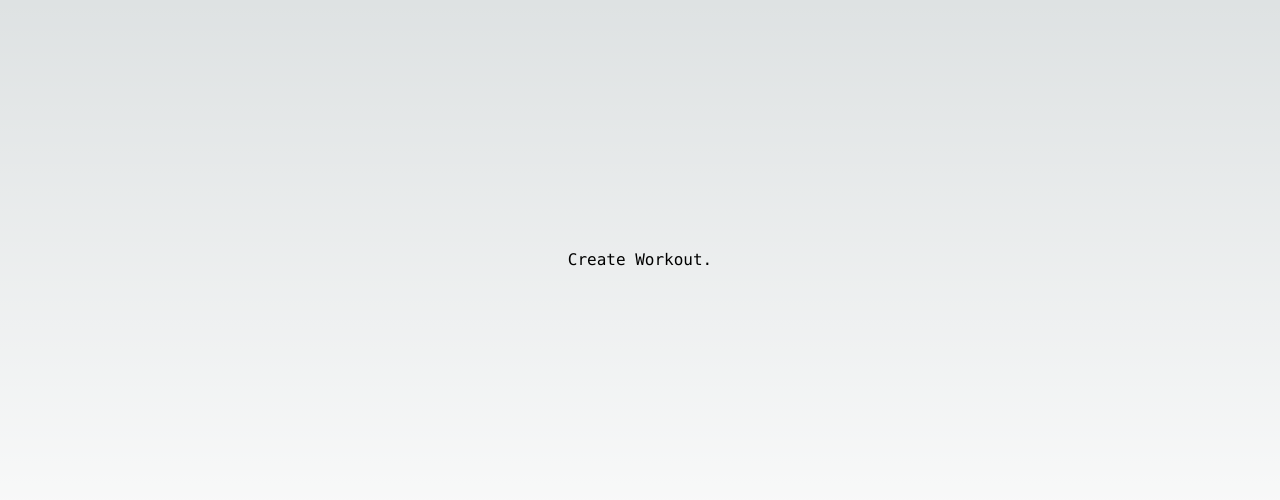
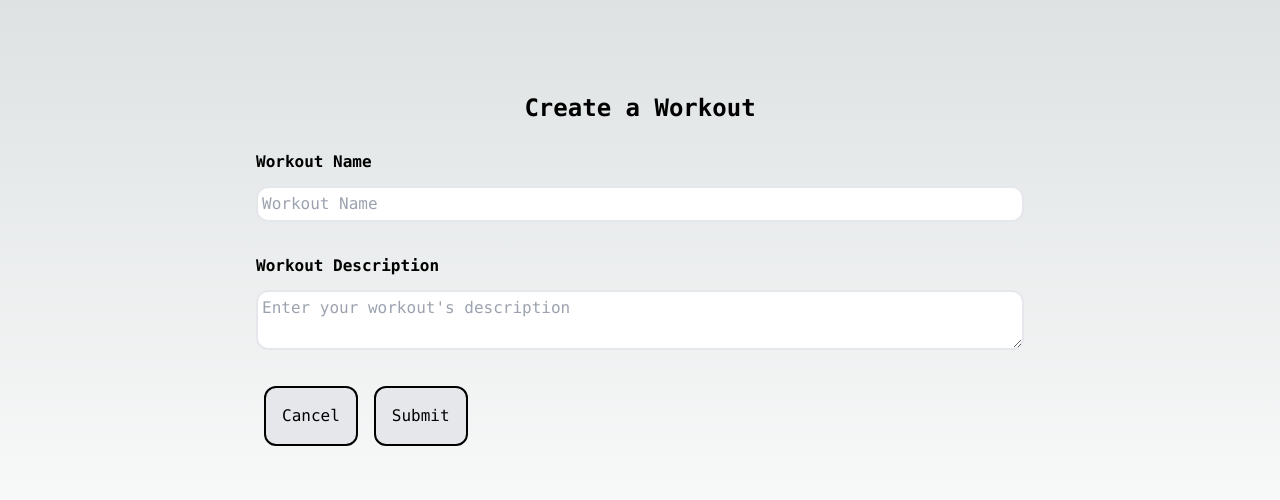
Before and after one commit to vbojcev/SplitShare, a Next.js app in the folder split-share/: page /profile/create-workout in a window 1280 px wide. Shown: the part 158-658 px from the top of the page. Built offline with nearby package versions, Linux system fonts and the light colour scheme; no server answers; sample sign-in values are in the browser's storage.

Commit message:
basic workout creation endpoint + frontend

```diff
--- /dev/null
+++ b/split-share/app/api/workout/new/route.ts
@@ -0,0 +1,21 @@
+import Workout from '@/models/workout';
+import { connectToDB } from '@/utils/database';
+
+export const POST = async (request: any) => {
+  const { userId, name, description } = await request.json();
+
+  try {
+    await connectToDB();
+
+    const newWorkout = new Workout({
+      creator: userId,
+      name: name,
+      description: description,
+    });
+
+    await newWorkout.save();
+    return new Response(JSON.stringify(newWorkout), { status: 201 });
+  } catch (error) {
+    return new Response('Failed to create prompt', { status: 500 });
+  }
+};
--- a/split-share/app/browse/page.tsx
+++ b/split-share/app/browse/page.tsx
@@ -8,32 +8,12 @@ const page = () => {
     <div className="relative flex w-full flex-col place-items-center">
       <WorkoutCard
         name={'Workout A'}
-        author={'User A'}
+        creator={'User A'}
         description={placeholdertext}
       />
       <WorkoutCard
         name={'Workout B'}
-        author={'User B'}
-        description={placeholdertext}
-      />
-      <WorkoutCard
-        name={'Workout C'}
-        author={'User C'}
-        description={placeholdertext}
-      />
-      <WorkoutCard
-        name={'Workout D'}
-        author={'User D'}
-        description={placeholdertext}
-      />
-      <WorkoutCard
-        name={'Workout E'}
-        author={'User E'}
-        description={placeholdertext}
-      />
-      <WorkoutCard
-        name={'Workout F'}
-        author={'User F'}
+        creator={'User B'}
         description={placeholdertext}
       />
     </div>
--- a/split-share/app/profile/create-workout/page.tsx
+++ b/split-share/app/profile/create-workout/page.tsx
@@ -1,22 +1,23 @@
 'use client';
 
-import { useSession, getProviders } from 'next-auth/react';
-import { useEffect, useState } from 'react';
+import { useSession } from 'next-auth/react';
+import { FormEventHandler, useEffect, useState } from 'react';
 import { useRouter } from 'next/navigation';
 
+import WorkoutForm from '@/components/WorkoutForm';
+
 const CreateWorkout = () => {
-  const [providers, setProviders] = useState(null);
-
   //pull user session:
   const { data: session } = useSession();
 
   const router = useRouter();
 
+  const [isSubmitting, setIsSubmitting] = useState(false);
+
+  const [workout, setWorkout] = useState({ name: '', description: '' });
+
   useEffect(() => {
     (async () => {
-      const res: any = await getProviders();
-      setProviders(res);
-
       //if user not logged in, redirect to home
       if (!session?.user) {
         router.push('/');
@@ -24,11 +25,42 @@ const CreateWorkout = () => {
     })();
   }, []);
 
+  const createWorkout: FormEventHandler = async (e) => {
+    e.preventDefault();
+
+    try {
+      const response = await fetch('/api/workout/new', {
+        method: 'POST',
+        body: JSON.stringify({
+          name: workout.name,
+          userId: session?.user
+            ? session.user.id
+            : 'ERROR: NO USER ID. PLEASE PURGE.',
+          description: workout.description,
+        }),
+      });
+
+      //Return to profile page upon successful creation.
+      if (response.ok) {
+        router.push('/profile');
+      }
+    } catch (error) {
+      console.log(error);
+    } finally {
+      setIsSubmitting(false);
+    }
+  };
+
   return (
     <>
       {session?.user ? (
-        <div className="relative flex place-items-center">
-          <p>Create Workout.</p>
+        <div className="flex w-full max-w-3xl flex-col">
+          <WorkoutForm
+            handleSubmit={createWorkout}
+            workout={workout}
+            setWorkout={setWorkout}
+            submitting={isSubmitting}
+          />
         </div>
       ) : (
         <></>
--- a/split-share/app/profile/page.tsx
+++ b/split-share/app/profile/page.tsx
@@ -27,11 +27,11 @@ const Profile = () => {
   return (
     <>
       {session?.user ? (
-        <div className="relative flex flex-col place-items-center">
+        <div className="relative flex flex-col place-items-center gap-2">
           <p>{session?.user ? session.user.name : 'ERROR'}'s profile.</p>
           <Link
             href={'/profile/create-workout'}
-            className="static my-1 flex w-auto justify-center rounded-xl border border-b border-gray-300 bg-gray-200 bg-gradient-to-b from-zinc-200 p-4 backdrop-blur-2xl dark:border-neutral-800 dark:bg-zinc-800/30 dark:from-inherit lg:mx-2"
+            className="static my-1 flex w-auto justify-center rounded-xl border-2 border-black bg-gray-200 p-4 backdrop-blur-2xl dark:border-gray-300 dark:bg-button-bg dark:from-inherit lg:mx-2"
           >
             Create Workout
           </Link>
--- a/split-share/components/Header.tsx
+++ b/split-share/components/Header.tsx
@@ -37,7 +37,7 @@ const Header = () => {
           <Link
             href={'/profile'}
             className={
-              'flex justify-center rounded-full border-2 border-black dark:border-white'
+              'flex justify-center rounded-full border-2 border-black dark:border-gray-300'
             }
           >
             <Image
--- a/split-share/components/Provider.tsx
+++ b/split-share/components/Provider.tsx
@@ -6,12 +6,11 @@ import React from 'react';
 
 const Provider = ({
   children,
-  session,
-}: {
+}: /*session,*/
+{
   children: React.ReactNode;
-  session: Session;
 }) => {
-  return <SessionProvider session={session}>{children}</SessionProvider>;
+  return <SessionProvider /*session={session}*/>{children}</SessionProvider>;
 };
 
 export default Provider;
--- a/split-share/components/WorkoutCard.tsx
+++ b/split-share/components/WorkoutCard.tsx
@@ -1,9 +1,9 @@
 const WorkoutCard = ({
-  author,
+  creator,
   name,
   description,
 }: {
-  author: string;
+  creator: string;
   name: string;
   description: string;
 }) => {
@@ -15,7 +15,7 @@ const WorkoutCard = ({
     >
       <div className={'flex justify-between'}>
         <p>{name}</p>
-        <p>Author: {author}</p>
+        <p>Author: {creator}</p>
       </div>
       <p className={'mt-2'}>{description}</p>
     </div>
--- /dev/null
+++ b/split-share/components/WorkoutForm.tsx
@@ -0,0 +1,71 @@
+'use client';
+import { FormEventHandler, MouseEventHandler } from 'react';
+import { useRouter } from 'next/navigation';
+
+const WorkoutForm = ({
+  handleSubmit,
+  workout,
+  setWorkout,
+  submitting,
+}: {
+  handleSubmit: FormEventHandler;
+  workout: any;
+  setWorkout: any;
+  submitting: boolean;
+}) => {
+  const router = useRouter();
+
+  const cancel: MouseEventHandler = () => router.push('/profile');
+
+  return (
+    <section className="mt-4 flex w-full max-w-full flex-col items-center">
+      <h1>Create a Workout</h1>
+      <form
+        onSubmit={handleSubmit}
+        className={'mt-5 flex w-full max-w-3xl flex-col gap-8'}
+      >
+        <label className="flex flex-col">
+          <span className="font-semibold">Workout Name</span>
+          <input
+            className="mt-3 rounded-xl border-2 p-1 dark:border-gray-300 dark:bg-gray-700 dark:placeholder:text-gray-300"
+            value={workout.name}
+            onChange={(e) => setWorkout({ ...workout, name: e.target.value })}
+            type="text"
+            placeholder="Workout Name"
+            required
+          />
+        </label>
+        <label className="flex flex-col">
+          <span className="font-semibold">Workout Description</span>
+
+          <textarea
+            className="mt-3 rounded-xl border-2 p-1 dark:border-gray-300 dark:bg-gray-700 dark:placeholder:text-gray-300"
+            value={workout.description}
+            onChange={(e) =>
+              setWorkout({ ...workout, description: e.target.value })
+            }
+            placeholder="Enter your workout's description"
+            required
+          />
+        </label>
+        <div className="flex flex-row content-between">
+          <button
+            onClick={cancel}
+            className="static my-1 flex w-full justify-center rounded-xl border-2 border-black bg-gray-200 p-4 dark:border-gray-300 dark:bg-button-bg dark:from-inherit lg:mx-2 lg:w-auto"
+          >
+            Cancel
+          </button>
+          <button
+            type="submit"
+            disabled={submitting}
+            className="static my-1 flex w-full justify-center rounded-xl border-2 border-black bg-gray-200 p-4 dark:border-gray-300 dark:bg-button-bg dark:from-inherit lg:mx-2 lg:w-auto"
+          >
+            {submitting ? 'Submitting...' : 'Submit'}
+          </button>
+        </div>
+      </form>
+    </section>
+  );
+};
+
+export default WorkoutForm;
--- a/split-share/models/workout.ts
+++ b/split-share/models/workout.ts
@@ -1,10 +1,10 @@
-import mongoose, { Schema, model, models } from 'mongoose';
+import { Schema, model, models } from 'mongoose';
 
 const WorkoutSchema = new Schema({
   creator: {
     type: Schema.Types.ObjectId,
     ref: 'User',
-    required: [true, 'All workouts require a creator.'],
+    //required: [true, 'All workouts require a creator.'],
   },
   name: {
     type: String,
```
